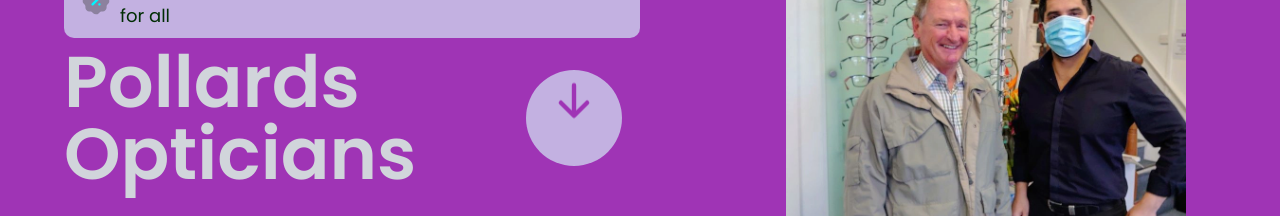
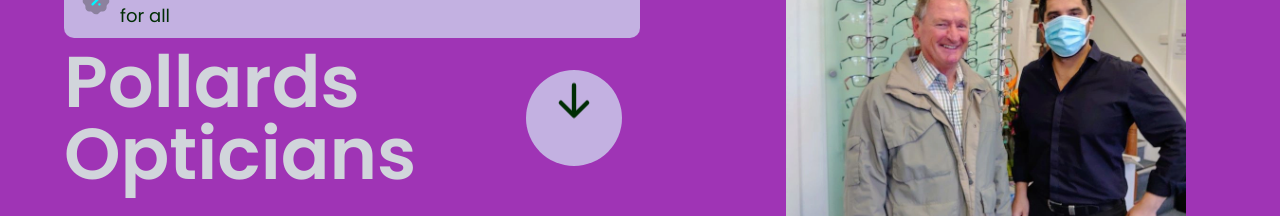
Before and after one commit to oyousaf/pollards, a React (Vite) app: page / in a window 1280 px wide. Shown: the part 328-544 px from the top of the page. Built offline with nearby package versions, Linux system fonts and the light colour scheme.

Commit message:
squashing bugs

```diff
--- a/src/components/Explore.jsx
+++ b/src/components/Explore.jsx
@@ -16,7 +16,7 @@
       className={`${styles.flexCenter} w-[100px] h-[100px] rounded-full bg-pink-gradient p-[2px] cursor-pointer`}
     >
       <div
-        className={`${styles.flexCenter} flex-col bg-[#C3B1E1] w-[100%] h-[100%] rounded-full text-primary hover:text-white text-center transition-all ease-in duration-300`}
+        className={`${styles.flexCenter} flex-col bg-[#C3B1E1] w-[100%] h-[100%] rounded-full text-[#002D04] hover:text-white text-center transition-all ease-in duration-300`}
       >
         <div className={`${styles.flexStart} flex-row`}>
           <p className="font-poppins font-bold text-[18px] leading-[23px]">
--- a/src/components/Footer.jsx
+++ b/src/components/Footer.jsx
@@ -73,7 +73,7 @@
 
           {showScroll && (
             <button
-              className="bg-[#C3B1E1] text-primary hover:text-white text-2xl md:text-4xl p-2 rounded-full transition-all ease-in duration-300 fixed bottom-7 right-7 z-50"
+              className="bg-[#C3B1E1] text-[#002D04] hover:text-white text-2xl md:text-4xl p-2 rounded-full transition-all ease-in duration-300 fixed bottom-7 right-7 z-50"
               onClick={scrollToTop}
             >
               <FaArrowUp />
```
